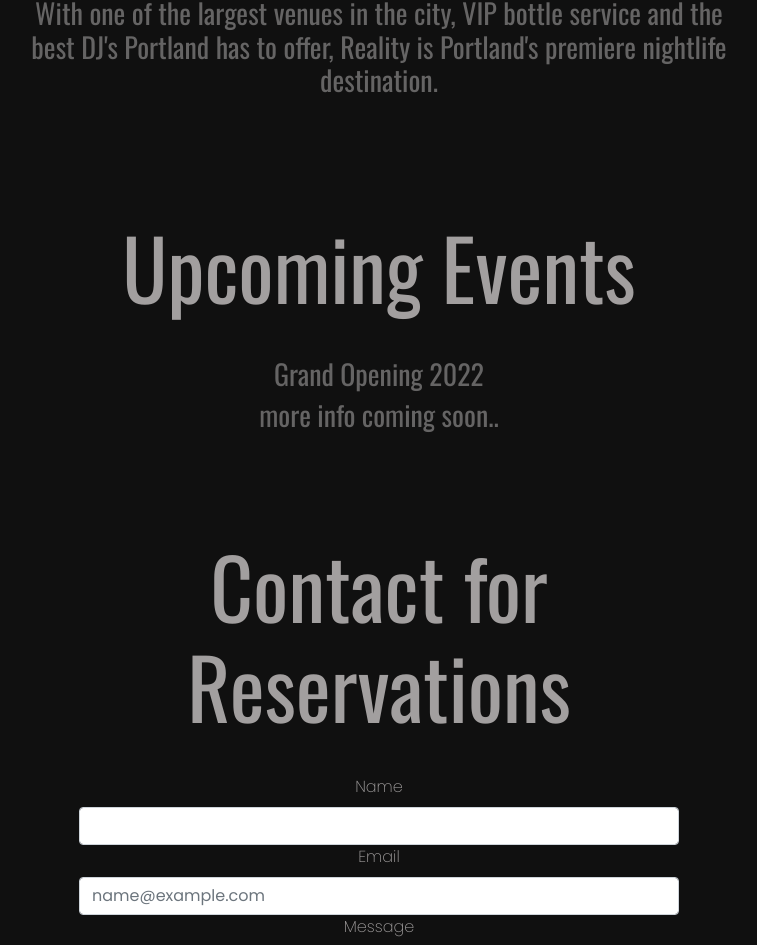
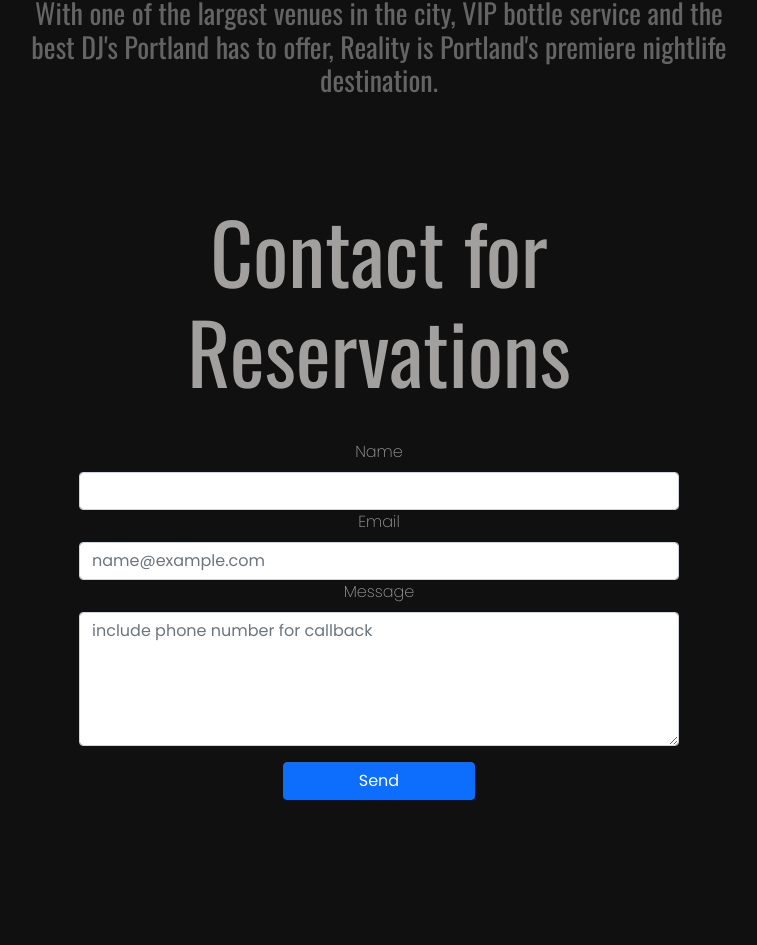
Before and after one commit to RileyShimp/RNC, a React (Create React App) app: page / in a window 1280 px wide. Shown: the part 1266-2211 px from the top of the page, without its empty margins (261-1018 px from the left). Built offline with nearby package versions, Linux system fonts and the light colour scheme.

Commit message:
Remove Events from Homepage

```diff
--- a/src/pages/Home.js
+++ b/src/pages/Home.js
@@ -8,7 +8,7 @@ export default function Home() {
     <div>
       <CarouselHeader />
         <About />
-        <Events />
+        {/* <Events /> */}
         <Contact />
     </div>
   )
```
